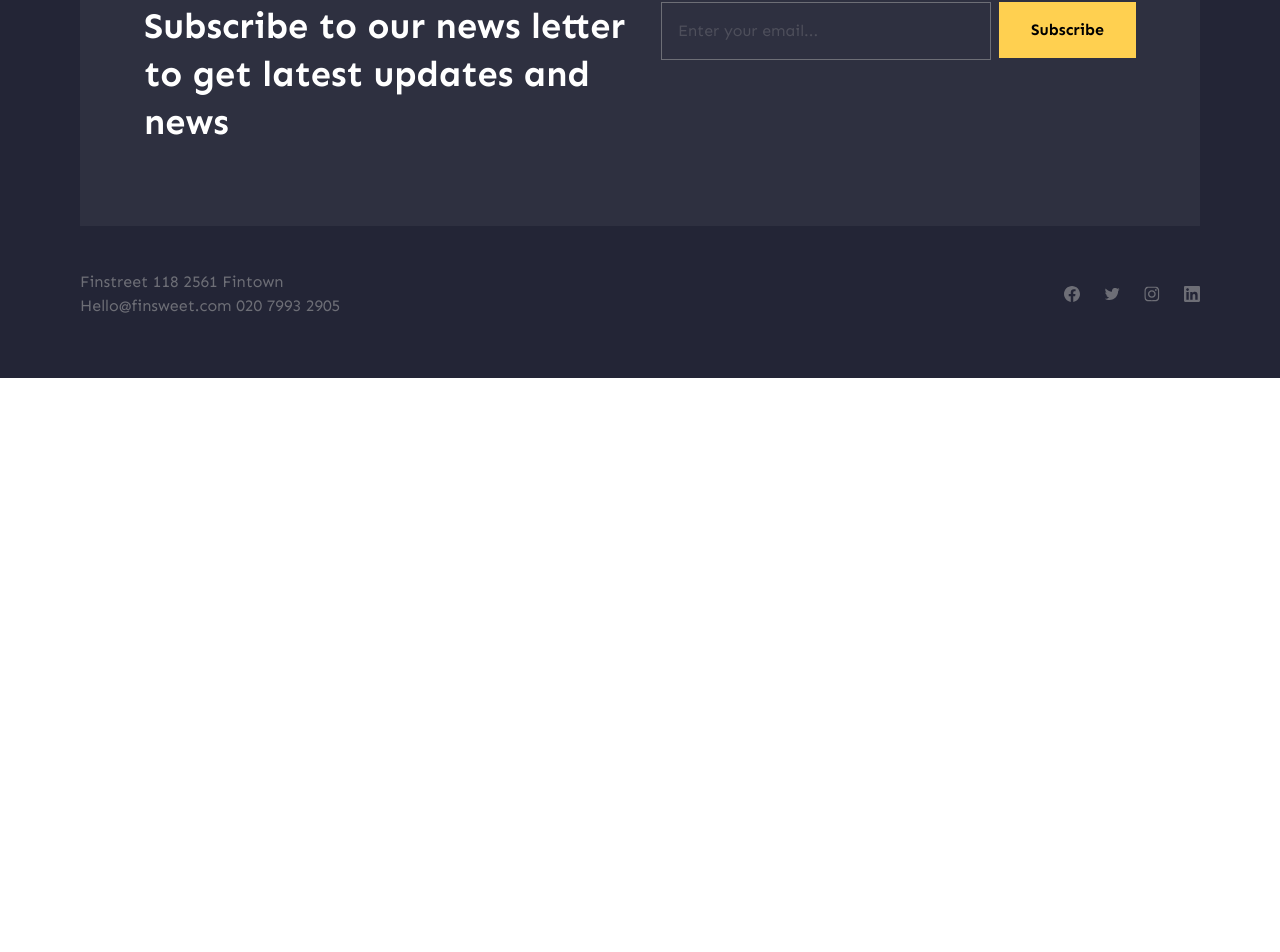
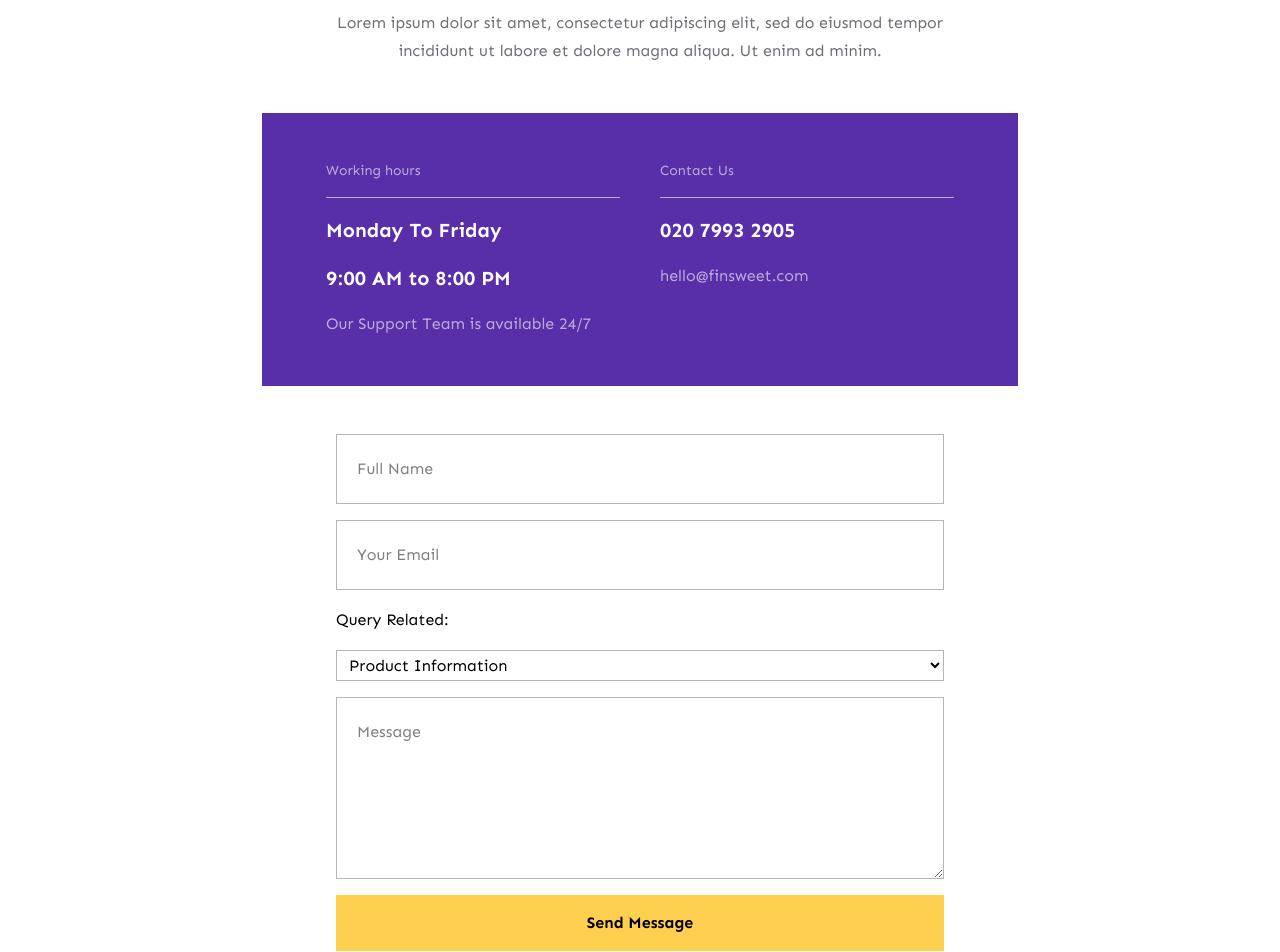
Before and after one commit to vikktoriiaa/final-project, a React (Vite) app in the folder final-project/: page /contact in a window 1280 px wide. Shown: the part 331-1283 px from the top of the page. Before the commit the page ends 800 px from the top, so only its background shows below. Built offline with nearby package versions, Linux system fonts and the light colour scheme.

Commit message:
add page ContactUs

```diff
--- a/final-project/src/components/common/Button.tsx
+++ b/final-project/src/components/common/Button.tsx
@@ -7,6 +7,6 @@ type Props = {
 }
 export const Button:FC<Props> = ({text, background, color}) => {
   return (
-    <button className={`py-4 px-8 ${background} ${color} font-bold cursor-pointer max-w-max`}>{text}</button>
+    <button className={`py-4 px-8 ${background} ${color} font-bold cursor-pointer hover:bg-[#EDC14A]`}>{text}</button>
   )
 }
--- a/final-project/src/components/pages/contact/ContactUs.tsx
+++ /dev/null
@@ -1,12 +0,0 @@
-import type { FC } from "react"
-import { Header } from "../../Header"
-import { Footer } from "../../Footer"
-
-export const ContactUs:FC = () => {
-  return (
-    <>
-      <Header />
-      <Footer/>
-    </>
-  )
-}
--- a/final-project/src/components/pages/contact/Main.tsx
+++ /dev/null
@@ -1,7 +0,0 @@
-import type { FC } from "react";
-
-export const Main: FC = () => {
-  return (
-    <main></main>
-  )
-}
--- a/final-project/src/components/pages/aboutUs/AboutUs.tsx
+++ b/final-project/src/pages/aboutUs/AboutUs.tsx
@@ -1,6 +1,6 @@
 import type { FC } from "react"
-import { Header } from "../../Header"
-import { Footer } from "../../Footer"
+import { Header } from "../../components/Header"
+import { Footer } from "../../components/Footer"
 
 export const AboutUs:FC = () => {
   return (
--- a/final-project/src/components/pages/blog/Blog.tsx
+++ b/final-project/src/pages/blog/Blog.tsx
@@ -1,6 +1,6 @@
 import type { FC } from "react"
-import { Header } from "../../Header"
-import { Footer } from "../../Footer"
+import { Header } from "../../components/Header"
+import { Footer } from "../../components/Footer"
 
 export const Blog:FC = () => {
   return (
--- /dev/null
+++ b/final-project/src/pages/contact/ContactUs.tsx
@@ -0,0 +1,14 @@
+import type { FC } from "react"
+import { Header } from "../../components/Header"
+import { Footer } from "../../components/Footer"
+import { Main } from "./Main"
+
+export const ContactUs:FC = () => {
+  return (
+    <>
+      <Header />
+      <Main/>
+      <Footer/>
+    </>
+  )
+}
--- /dev/null
+++ b/final-project/src/pages/contact/Main.tsx
@@ -0,0 +1,48 @@
+import type { FC } from "react";
+import { Button } from "../../components/common/Button";
+
+export const Main: FC = () => {
+  return (
+    <main>
+      <section className="flex flex-col justify-center items-center py-[128px] px-[336px] gap-12">
+        <div className="flex flex-col justify-center items-center text-center gap-5">
+          <p className="text-[#232536] text-base/5 font-black tracking-[3px]">Contact us</p>
+          <h4 className="text-[#232536] text-5xl/16 font-bold">Let’s Start a Conversation</h4>
+          <p className="text-[#6D6E76] font-normal text-base/7">Lorem ipsum dolor sit amet, consectetur adipiscing elit, sed do eiusmod tempor incididunt ut labore et dolore magna aliqua. Ut enim ad minim.</p>
+        </div>
+        <div className="bg-[#592EA9] py-12 px-16 flex gap-10 text-white">
+          <div className="flex flex-col gap-4">
+            <p className="font-normal text-sm/5 opacity-60">Working hours</p>
+            <div className="w-[294px] h-[1px] bg-white opacity-60"></div>
+            <h5 className="font-bold text-xl/8">Monday To Friday</h5>
+            <h5 className="font-bold text-xl/8">9:00 AM to 8:00 PM </h5>
+            <p className="font-normal text-base/7 opacity-60">Our Support Team is available 24/7</p>
+          </div>
+          <div className="flex flex-col gap-4">
+            <p className="font-normal text-sm/5 opacity-60">Contact Us</p>
+            <div className="w-[294px] h-[1px] bg-white opacity-60"></div>
+            <h5 className="font-bold text-xl/8"><a href="tel:020 7993 2905">020 7993 2905</a></h5>
+            <p className="font-normal text-base/7 opacity-60"><a href="mailto:hello@finsweet.com">hello@finsweet.com</a></p>
+          </div>
+        </div>
+        <div className="flex flex-col gap-4 w-full">
+          <input type="text" name="name" placeholder="Full Name" className="text-base/7 p-5 font-normal border border-[#6D6E7680]"></input>
+          <input type="email" name="name" placeholder="Your Email" className="text-base/7 p-5 font-normal border border-[#6D6E7680]"></input>
+          <label htmlFor="pet-select" className="text-base/7 pr-3">Query Related:</label>
+          <select name="queryRelated" id="queryRelated" className="text-base/7 px-2 py-1 border border-[#6D6E7680]">
+            <optgroup label="Query Related:">
+              <option value="info">Product Information</option>
+              <option value="support">Technical Support</option>
+              <option value="sales">Sales Inquiry</option>
+              <option value="feedback">Feedback & Suggestions</option>
+              <option value="partners">Partnership Opportunities</option>
+              <option value="other">Other</option>
+            </optgroup>
+          </select>
+          <textarea name="message" placeholder="Message" rows={5} className="text-base/7 p-5 font-normal border border-[#6D6E7680]"></textarea>
+          <Button text="Send Message" background="bg-[#FFD050]" color="text-black"/>
+        </div>
+      </section>
+    </main>
+  )
+}
--- a/final-project/src/components/pages/privatePolicy/PrivatePolicy.tsx
+++ b/final-project/src/pages/privatePolicy/PrivatePolicy.tsx
@@ -1,6 +1,6 @@
 import type { FC } from "react"
-import { Header } from "../../Header"
-import { Footer } from "../../Footer"
+import { Header } from "../../components/Header"
+import { Footer } from "../../components/Footer"
 import { Main } from "./Main"
 
 export const PrivatePolicy:FC = () => {
```
Also changed, not shown: final-project/src/main.tsx (+4 -4 lines), final-project/src/pages/aboutUs/Main.tsx (renamed from final-project/src/components/pages/aboutUs/Main.tsx), final-project/src/pages/blog/Main.tsx (renamed from final-project/src/components/pages/blog/Main.tsx), final-project/src/pages/privatePolicy/Main.tsx (renamed from final-project/src/components/pages/privatePolicy/Main.tsx).
